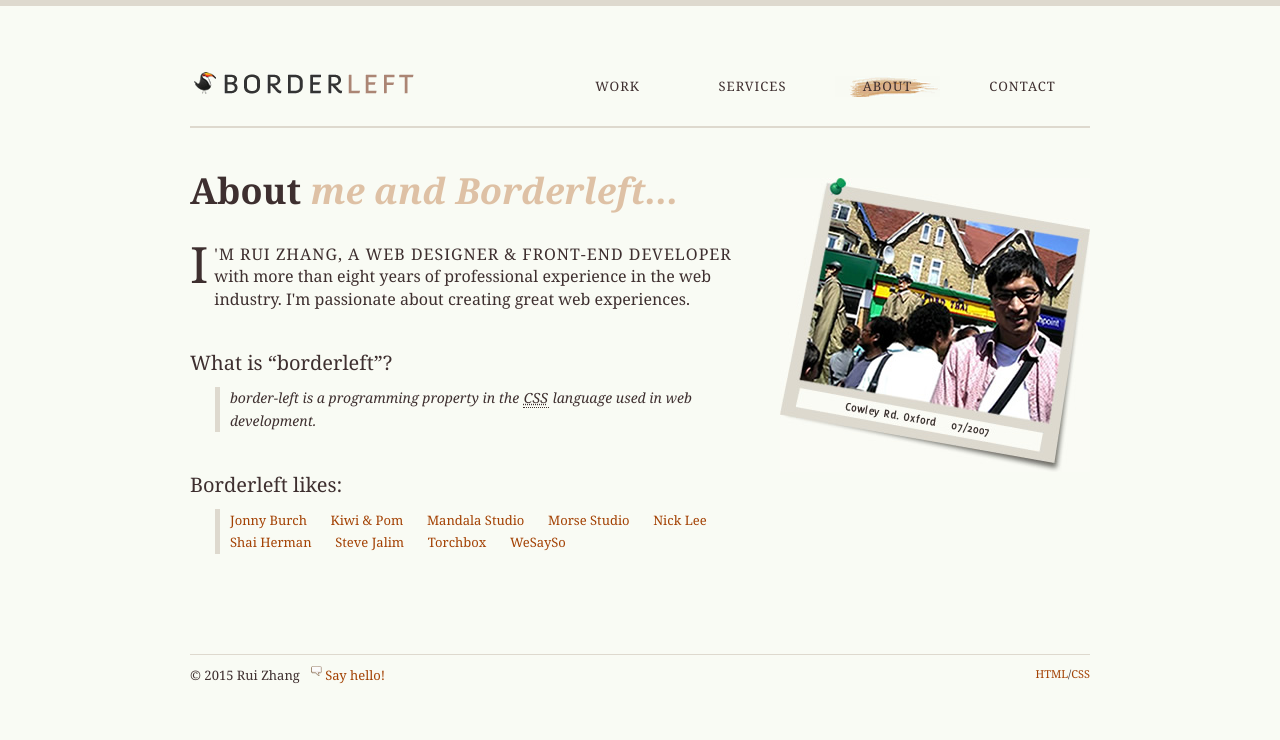
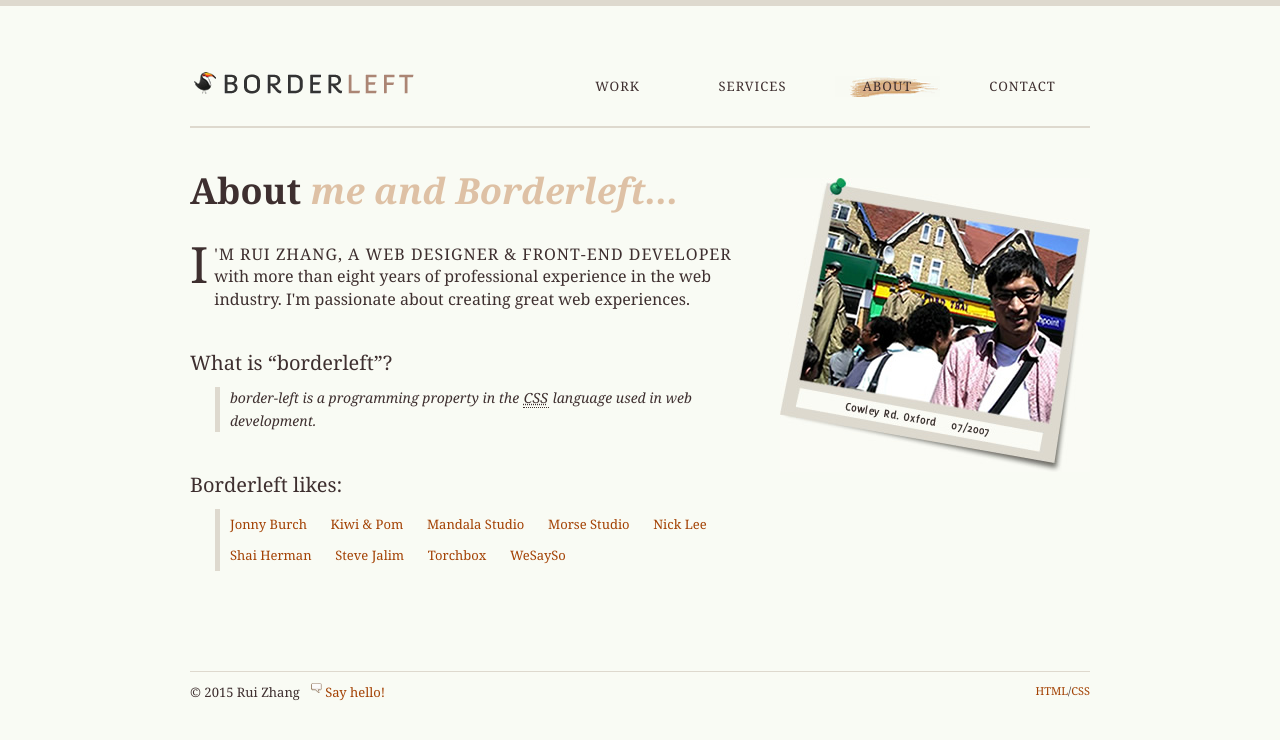
Before and after one commit to borderleft/borderleft.github.io, a Jekyll site: the page built from about/index.html, in a window 1280 px wide. Shown: the top 740 px of the page. Built offline with Jekyll 4.4.1, drawn with Linux system fonts in a browser that asks for light colours; Markdown is read by kramdown in place of the engine named in the settings.

Commit message:
Link as inline block

```diff
--- a/assets/css/main.css
+++ b/assets/css/main.css
@@ -413,6 +413,7 @@
 
 .introduce .third li {
 	display: inline;
+	display: inline-block;
 	font-size: 13px;
 	margin: 5px 20px 5px 0;
 }
```
